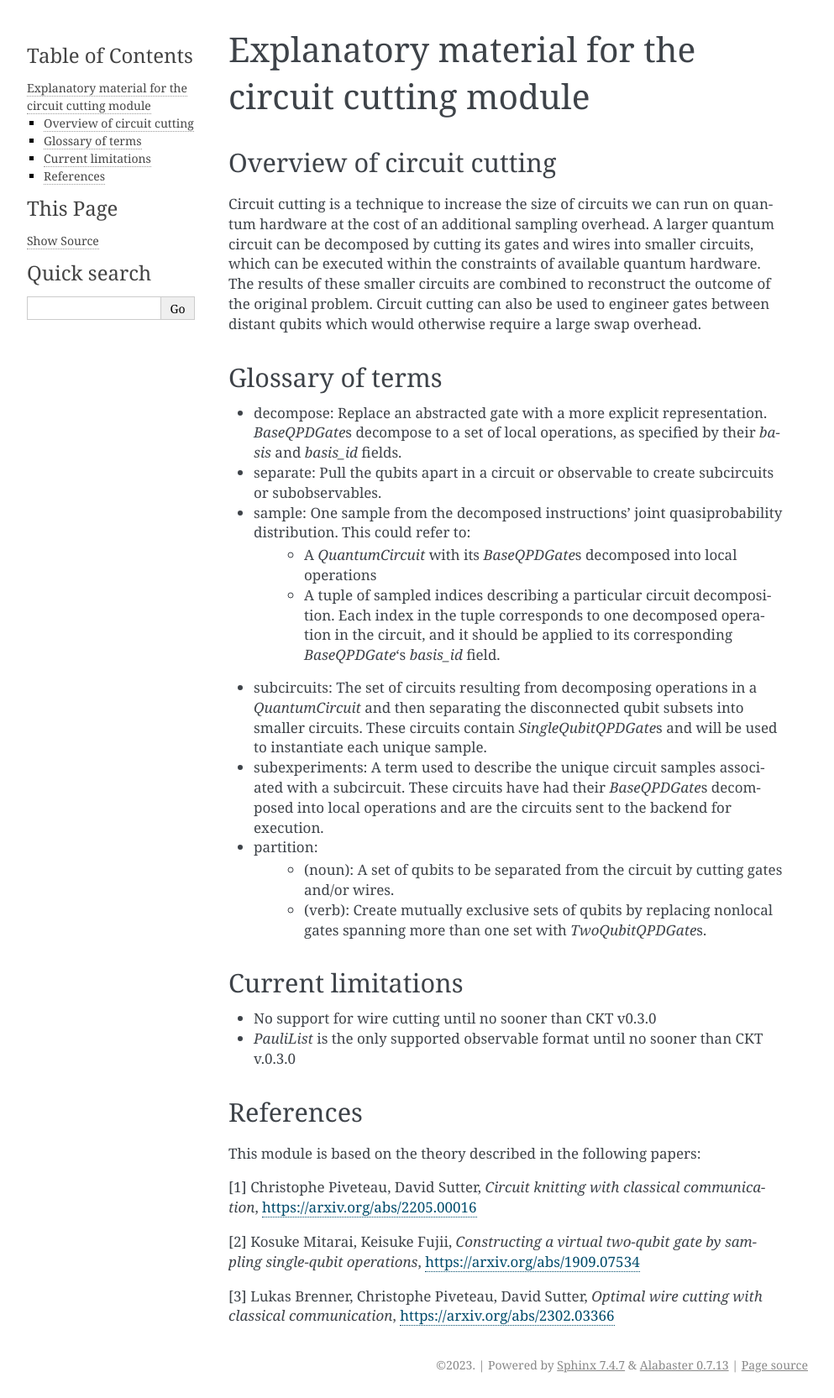
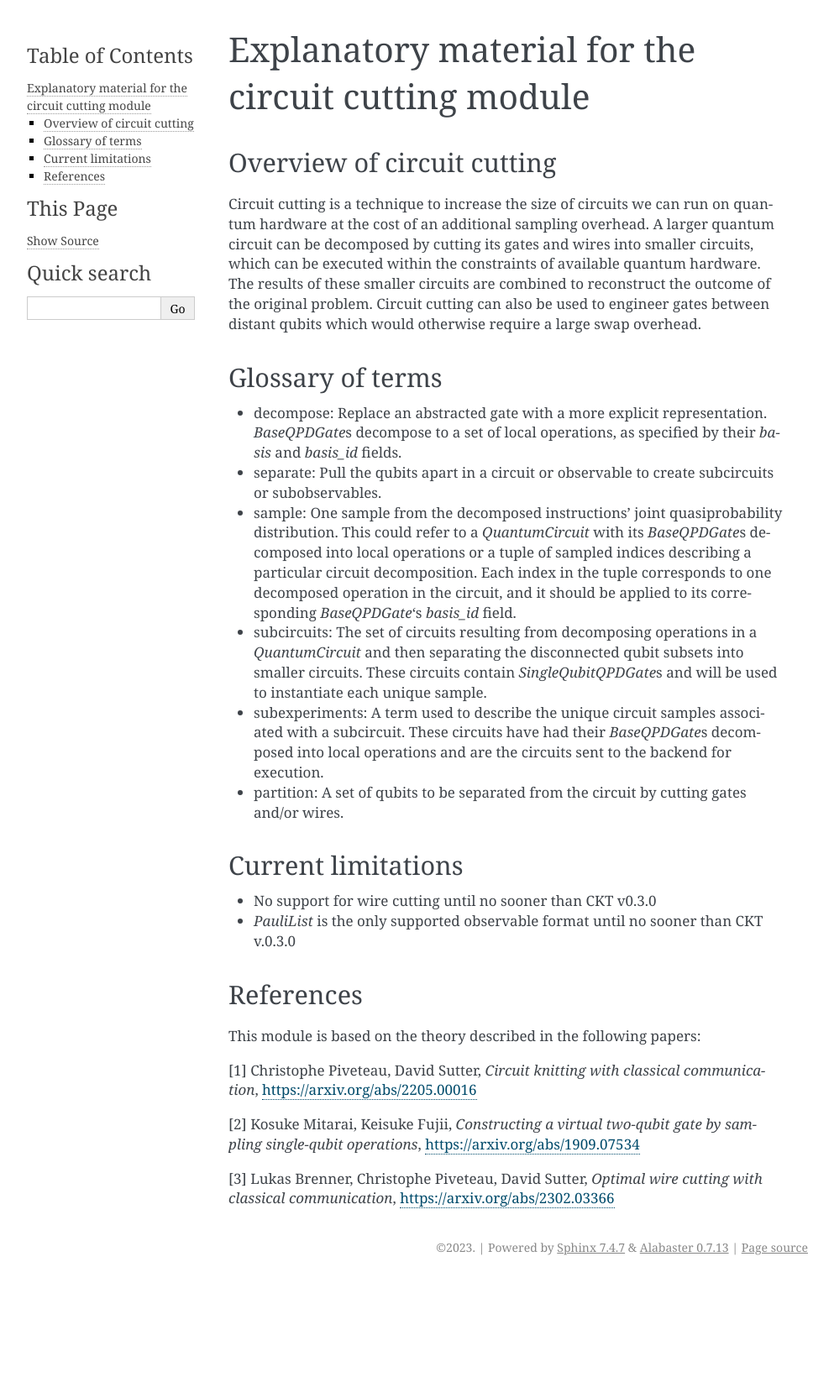
Before and after one commit to Qiskit/qiskit-addon-cutting, a Sphinx documentation site: the page built from docs/circuit_cutting/explanation/index.rst, in a window 1280 px wide. Shown: the whole page at 84% size, without its empty margins (148-1141 px from the left). Built offline with Sphinx 7.4.7, drawn with Linux system fonts in a browser that asks for light colours; after the commit the page ends 1525 px from its top, so only the background shows below that.

Commit message:
Typo in cutting explanation

```diff
--- a/docs/circuit_cutting/explanation/index.rst
+++ b/docs/circuit_cutting/explanation/index.rst
@@ -9,15 +9,16 @@ Circuit cutting is a technique to increase the size of circuits we can run on qu
 Glossary of terms
 -----------------
 * decompose: Replace an abstracted gate with a more explicit representation. `BaseQPDGate`\ s decompose to a set of local operations, as specified by their `basis` and `basis_id` fields.
+
 * separate: Pull the qubits apart in a circuit or observable to create subcircuits or subobservables.
-* sample: One sample from the decomposed instructions' joint quasiprobability distribution. This could refer to:
-    * A `QuantumCircuit` with its `BaseQPDGate`\ s decomposed into local operations
-    * A tuple of sampled indices describing a particular circuit decomposition. Each index in the tuple corresponds to one decomposed operation in the circuit, and it should be applied to its corresponding `BaseQPDGate`\ 's `basis_id` field.
+
+* sample: One sample from the decomposed instructions' joint quasiprobability distribution. This could refer to a `QuantumCircuit` with its `BaseQPDGate`\ s decomposed into local operations or a tuple of sampled indices describing a particular circuit decomposition. Each index in the tuple corresponds to one decomposed operation in the circuit, and it should be applied to its corresponding `BaseQPDGate`\ 's `basis_id` field.
+
 * subcircuits: The set of circuits resulting from decomposing operations in a `QuantumCircuit` and then separating the disconnected qubit subsets into smaller circuits. These circuits contain `SingleQubitQPDGate`\ s and will be used to instantiate each unique sample.
+
 * subexperiments: A term used to describe the unique circuit samples associated with a subcircuit. These circuits have had their `BaseQPDGate`\ s decomposed into local operations and are the circuits sent to the backend for execution.
-* partition:
-    * (noun): A set of qubits to be separated from the circuit by cutting gates and/or wires.
-    * (verb): Create mutually exclusive sets of qubits by replacing nonlocal gates spanning more than one set with `TwoQubitQPDGate`\ s.
+
+* partition: A set of qubits to be separated from the circuit by cutting gates and/or wires.
 
 Current limitations
 -------------------
```
